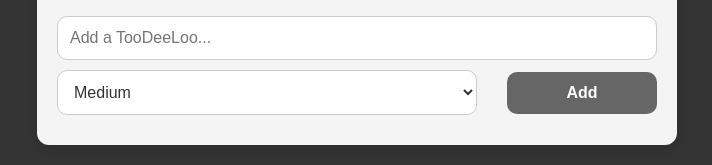
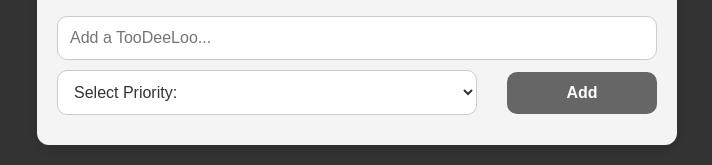
Before and after one commit to JonssonF/ToDoList, a React (Vite) app: page / in a window 1280 px wide. Shown: the part 231-396 px from the top of the page, without its empty margins (283-995 px from the left). Built offline with nearby package versions, Linux system fonts and the light colour scheme.

Commit message:
Added, colored dropdown, drag and drop, sound effects, animation you name it, forgot to commit.

```diff
--- a/src/components/ToDoInput.jsx
+++ b/src/components/ToDoInput.jsx
@@ -2,7 +2,7 @@ import React, { useState } from "react";
 
 function ToDoInput({ addToDo }) {
   const [inputValue, setInputValue] = useState("");
-  const [priority, setPriority] = useState("Medium");
+  const [priority, setPriority] = useState("None");
 
   const handleChange = (e) => {
     setInputValue(e.target.value);
@@ -13,7 +13,7 @@ function ToDoInput({ addToDo }) {
     if (inputValue.trim()) {
       addToDo(inputValue, priority);
       setInputValue("");
-      setPriority("Medium");
+      setPriority("None");
     }
   };
 
@@ -27,7 +27,7 @@ function ToDoInput({ addToDo }) {
         required
       />
       <select value={priority} onChange={(e) => setPriority(e.target.value)}>
-        <option value="" disabled selected>
+        <option value="None" disabled>
           Select Priority:
         </option>
         <option value="High">High</option>
```
